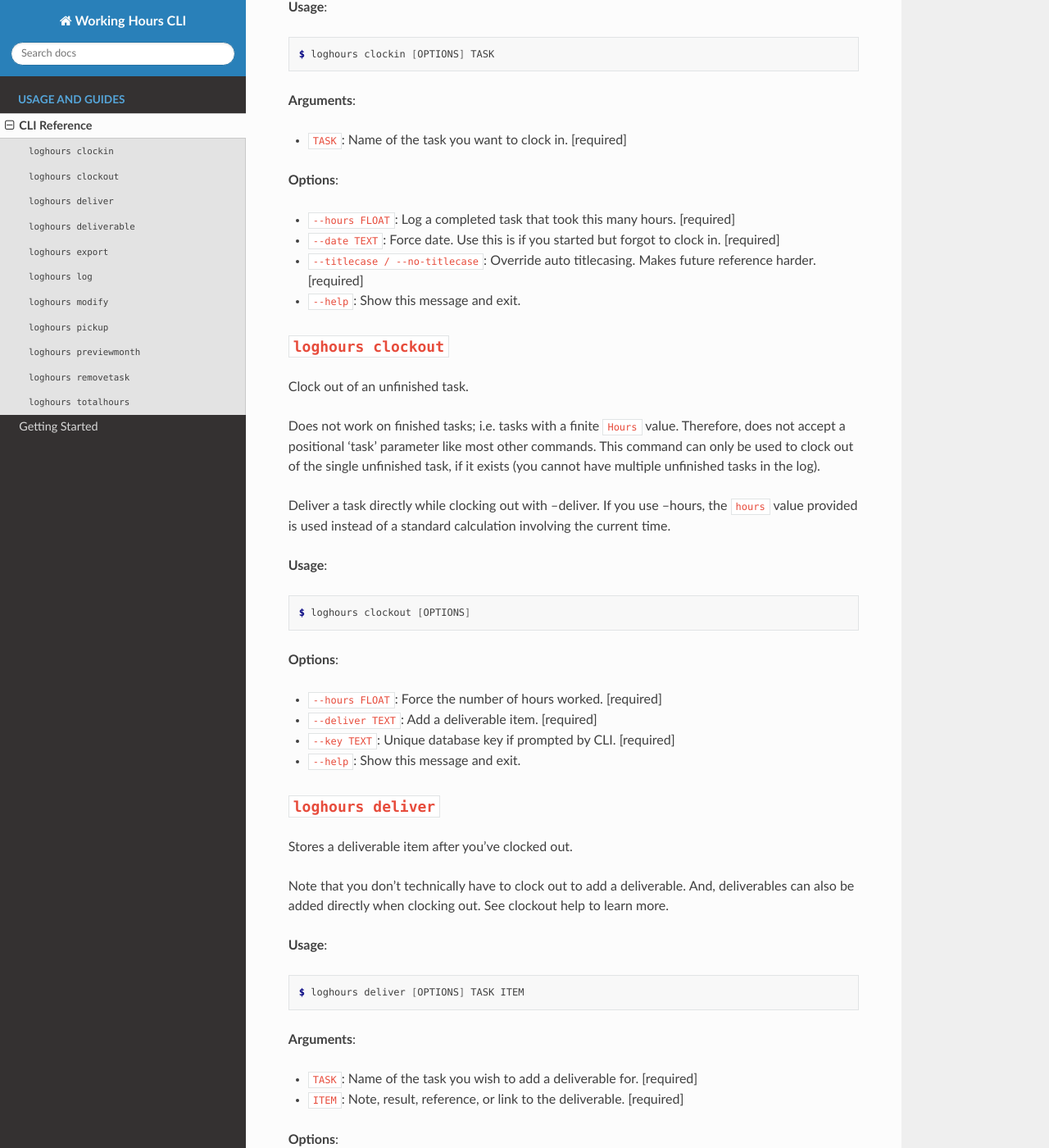
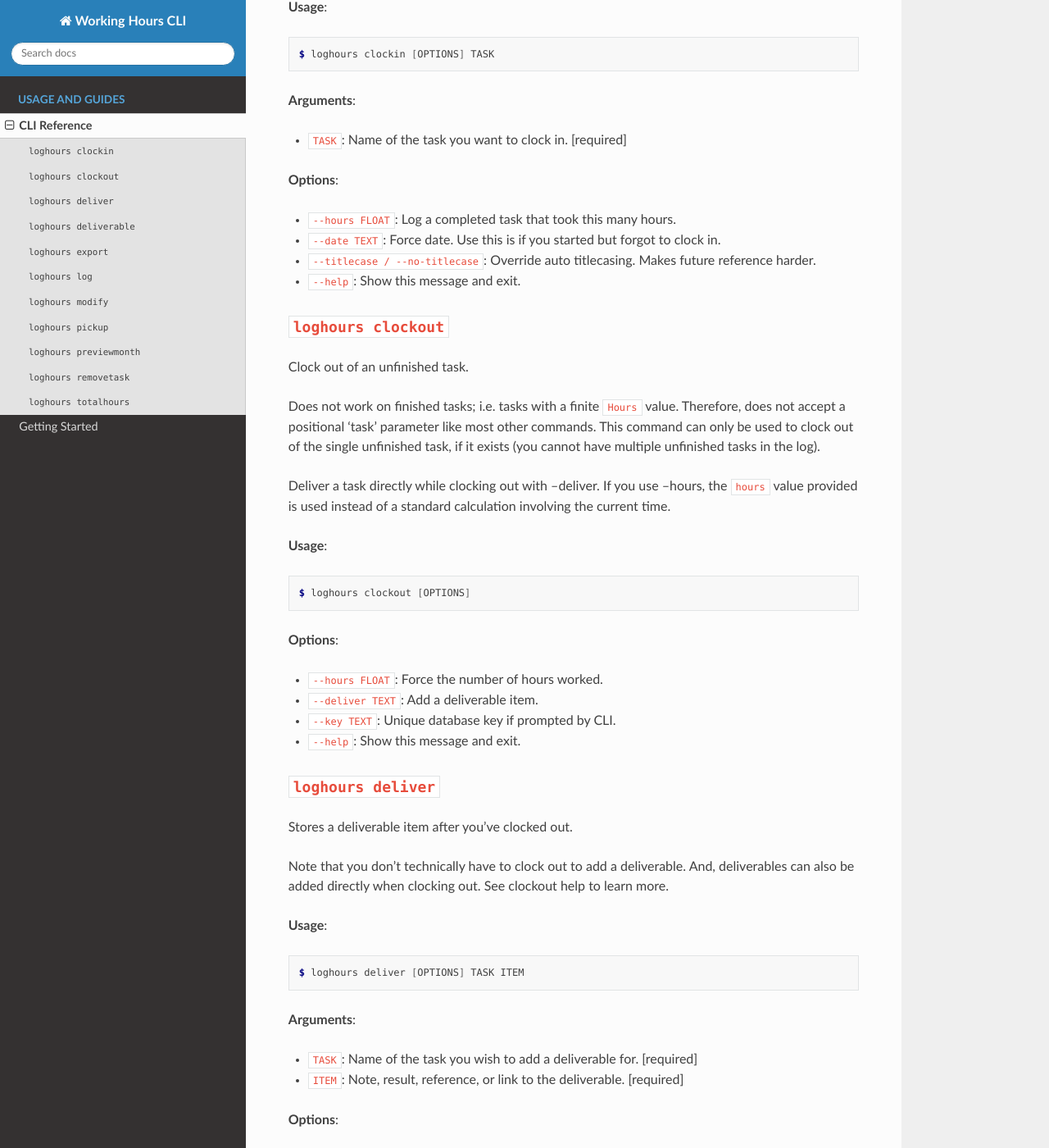
Before and after one commit to preritdas/working-hours-cli, a Sphinx documentation site: the page built from docs/source/cli.md, in a window 1280 px wide and 1400 px high, scrolled down 1240 px. Shown: the whole window at 82% size. Built offline with Sphinx 7.4.7 and the Read the Docs theme 2.0.0, drawn with Linux system fonts in a browser that asks for light colours; some of the changed text lies outside the part shown.

Commit message:
Update CLI reference.

```diff
--- a/docs/source/cli.md
+++ b/docs/source/cli.md
@@ -57,9 +57,9 @@ $ loghours clockin [OPTIONS] TASK
 
 **Options**:
 
-* `--hours FLOAT`: Log a completed task that took this many hours.  [required]
-* `--date TEXT`: Force date. Use this is if you started but forgot to clock in.  [required]
-* `--titlecase / --no-titlecase`: Override auto titlecasing. Makes future reference harder.  [required]
+* `--hours FLOAT`: Log a completed task that took this many hours.
+* `--date TEXT`: Force date. Use this is if you started but forgot to clock in.
+* `--titlecase / --no-titlecase`: Override auto titlecasing. Makes future reference harder.
 * `--help`: Show this message and exit.
 
 ## `loghours clockout`
@@ -83,9 +83,9 @@ $ loghours clockout [OPTIONS]
 
 **Options**:
 
-* `--hours FLOAT`: Force the number of hours worked.  [required]
-* `--deliver TEXT`: Add a deliverable item.  [required]
-* `--key TEXT`: Unique database key if prompted by CLI.  [required]
+* `--hours FLOAT`: Force the number of hours worked.
+* `--deliver TEXT`: Add a deliverable item.
+* `--key TEXT`: Unique database key if prompted by CLI.
 * `--help`: Show this message and exit.
 
 ## `loghours deliver`
@@ -109,7 +109,7 @@ $ loghours deliver [OPTIONS] TASK ITEM
 
 **Options**:
 
-* `--key TEXT`: Unique database key, if prompted by the CLI.  [required]
+* `--key TEXT`: Unique database key, if prompted by the CLI.
 * `--help`: Show this message and exit.
 
 ## `loghours deliverable`
@@ -131,7 +131,7 @@ $ loghours deliverable [OPTIONS] TASK
 
 **Options**:
 
-* `--key TEXT`: Unique database key, if prompted by the CLI.  [required]
+* `--key TEXT`: Unique database key, if prompted by the CLI.
 * `--help`: Show this message and exit.
 
 ## `loghours export`
@@ -170,7 +170,7 @@ $ loghours export [OPTIONS] MONTHYEAR
 
 **Options**:
 
-* `--path TEXT`: Absolute path to the folder in which to export your documents.  [required]
+* `--path TEXT`: Absolute path to the folder in which to export your documents.
 * `--help`: Show this message and exit.
 
 ## `loghours log`
@@ -214,7 +214,7 @@ $ loghours modify [OPTIONS] TASK ITEM VALUE
 
 **Options**:
 
-* `--key TEXT`: Unique database key, if prompted by the CLI.  [required]
+* `--key TEXT`: Unique database key, if prompted by the CLI.
 * `--help`: Show this message and exit.
 
 ## `loghours pickup`
@@ -239,7 +239,7 @@ $ loghours pickup [OPTIONS] TASK
 
 **Options**:
 
-* `--key TEXT`: Unique database key, if prompted by the CLI.  [required]
+* `--key TEXT`: Unique database key, if prompted by the CLI.
 * `--help`: Show this message and exit.
 
 ## `loghours previewmonth`
@@ -305,5 +305,5 @@ $ loghours totalhours [OPTIONS]
 
 **Options**:
 
-* `--payrate FLOAT`: Your hourly wage.  [required]
+* `--payrate FLOAT`: Your hourly wage.
 * `--help`: Show this message and exit.
```
